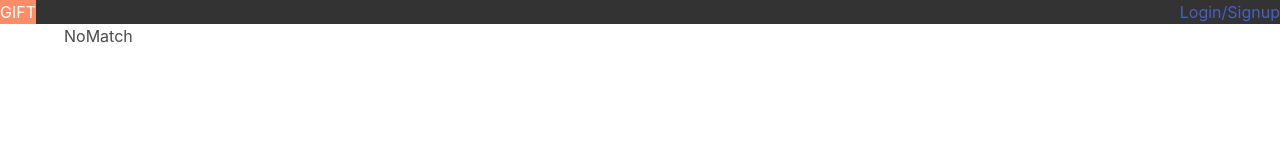
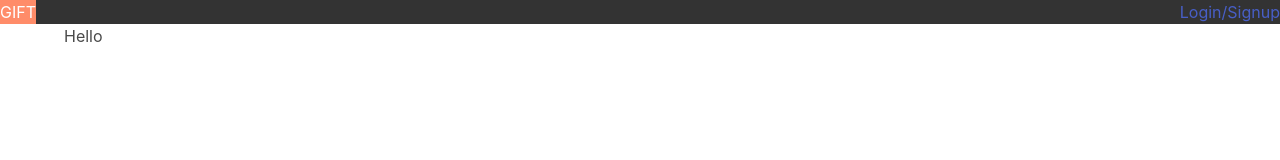
Before and after one commit to jrera1796/GIFT, a React (Create React App) app in the folder client/: page /profile in a window 1280 px wide. Shown: the top 160 px of the page. Built offline with nearby package versions, Linux system fonts and the light colour scheme.

Commit message:
created page

```diff
--- a/client/src/App.js
+++ b/client/src/App.js
@@ -8,6 +8,7 @@ import Header from './components/Header';
 import Footer from './components/Footer';
 
 import Home from './pages/Home';
+import Profile from './pages/Profile';
 import Login from './pages/Login';
 import Signup from './pages/Singup';
 import NoMatch from './pages/NoMatch';
@@ -37,6 +38,7 @@ function App() {
 			<div className="container">
 			  <Switch>
 				<Route exact path="/" component={Home} />
+				<Route exact path="/profile" component={Profile} />
 				<Route exact path="/login" component={Login} />
 				<Route exact path="/signup" component={Signup} />
 				<Route component={NoMatch} />
--- a/client/src/components/Header/index.js
+++ b/client/src/components/Header/index.js
@@ -12,10 +12,13 @@ const Header = () => {
 	return (
 		<header>
 			<nav className="topnav">
-        <a className="active" href="/"> GIFT</a>
+				<a className="active" href="/">
+					{' '}
+					GIFT
+				</a>
 				{Auth.loggedIn() ? (
 					<>
-              <Link to="/profile">Me</Link>
+						<Link to="/profile">Profile</Link>
 						<a href="/" onClick={logout}>
 							Logout
 						</a>
--- /dev/null
+++ b/client/src/pages/Profile.js
@@ -0,0 +1,11 @@
+import React from 'react';
+
+export default function Porfile() {
+	return (
+	<div>
+		<div>
+			Hello
+		</div>
+	</div>
+	)
+}
```
Also changed, not shown: 1 other file (tests, documents, lock files or other folders). Lines whose indentation alone changed are shown as unchanged.
